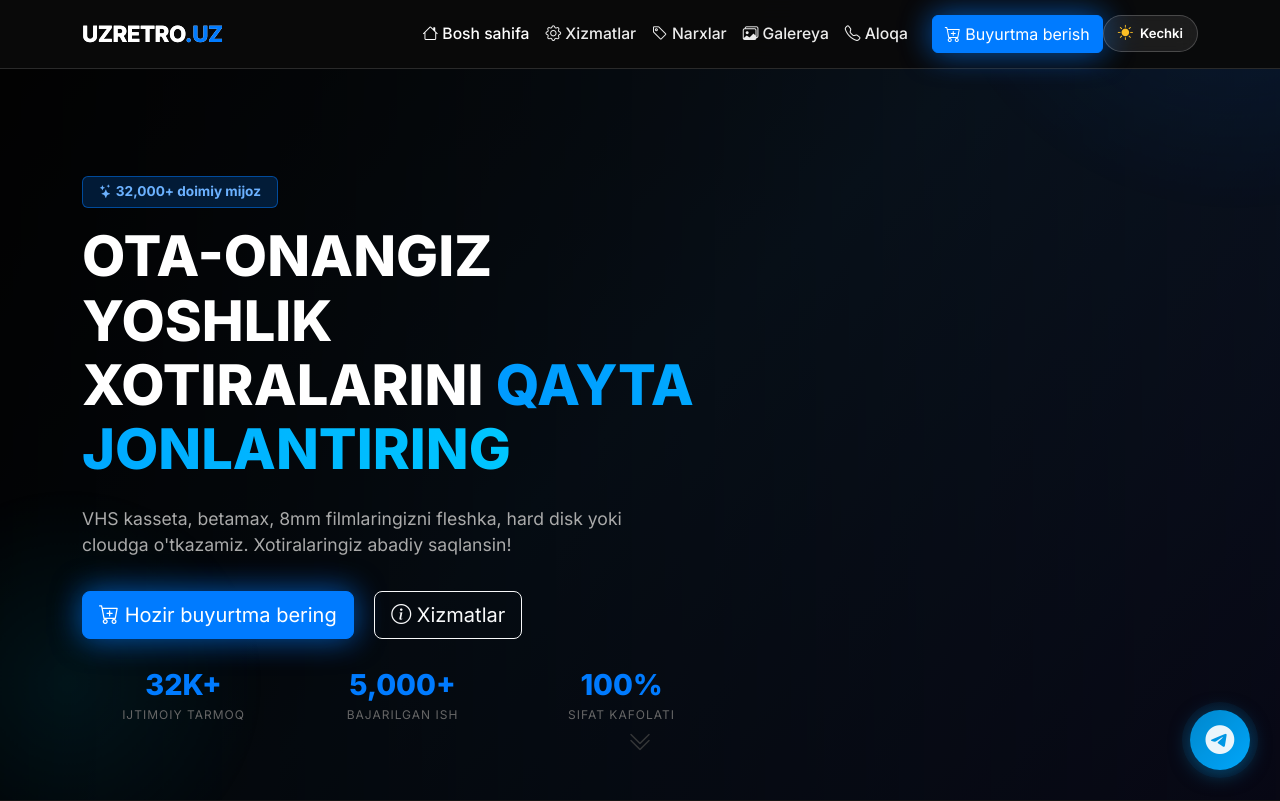
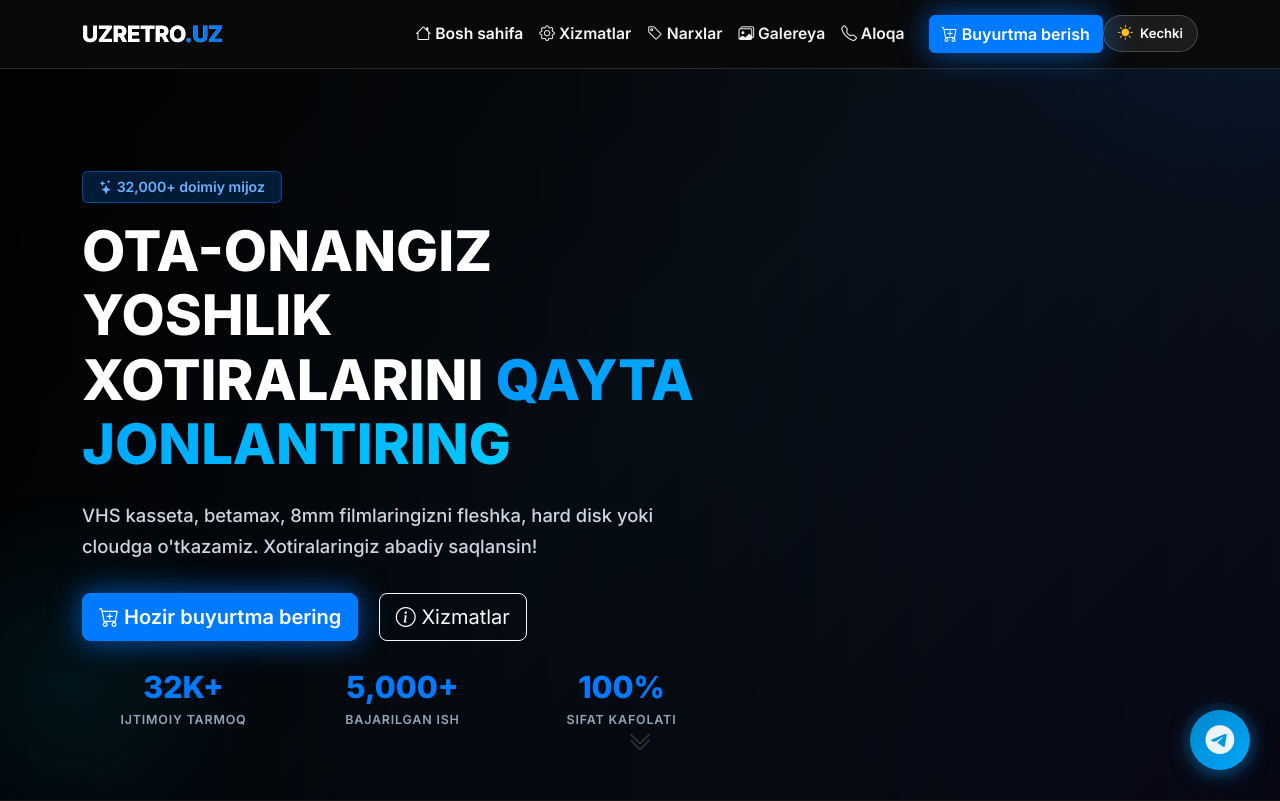
Before and after one commit to javoxirmahmudov012-coder/uzretro_uz, a Flask app: page / in a window 1280 px wide. Shown: the top 801 px of the page. Run offline with Flask 3, Linux system fonts and the light colour scheme.

Commit message:
Optimize font weights, contrast and legibility across navbar, hero, buttons and stats

```diff
--- a/static/css/style.css
+++ b/static/css/style.css
@@ -40,11 +40,11 @@ body {
 }
 .brand-dot { color: var(--primary); }
 .nav-link {
-    font-weight: 500;
+    font-weight: 600;
     color: #ffffff !important;
     font-size: 0.98rem;
     transition: all 0.2s ease;
-    opacity: 0.92;
+    opacity: 0.95;
 }
 .nav-link:hover {
     color: #38bdf8 !important;
@@ -55,6 +55,7 @@ body {
 .btn-glow {
     box-shadow: 0 0 20px rgba(0,123,255,0.4);
     transition: all 0.3s ease;
+    font-weight: 600;
 }
 .btn-glow:hover {
     box-shadow: 0 0 30px rgba(0,123,255,0.7);
@@ -63,6 +64,7 @@ body {
 .btn-primary {
     background: var(--primary);
     border-color: var(--primary);
+    font-weight: 600;
 }
 
 /* -------- FLASH MESSAGES -------- */
@@ -103,7 +105,7 @@ body {
     background: linear-gradient(to right, rgba(0,0,0,0.8) 0%, rgba(0,0,0,0.2) 100%);
 }
 .hero-content { position: relative; z-index: 1; padding-top: 100px; }
-.hero-badge .badge { font-size: 0.85rem; background: rgba(0,123,255,0.2) !important; border: 1px solid rgba(0,123,255,0.5); color: #6cb2ff; }
+.hero-badge .badge { font-size: 0.88rem; font-weight: 600; background: rgba(0,123,255,0.2) !important; border: 1px solid rgba(0,123,255,0.5); color: #6cb2ff; }
 .hero-title {
     font-size: clamp(2rem, 5vw, 3.5rem);
     font-weight: 800;
@@ -117,11 +119,11 @@ body {
     -webkit-text-fill-color: transparent;
     background-clip: text;
 }
-.hero-subtitle { font-size: 1.1rem; color: #aaa; max-width: 600px; margin-bottom: 2rem; }
+.hero-subtitle { font-size: 1.15rem; color: #cbd5e1; font-weight: 500; line-height: 1.65; max-width: 620px; margin-bottom: 2rem; }
 
 .stat-item { text-align: center; }
-.stat-num { display: block; font-size: 1.8rem; font-weight: 800; color: var(--primary); }
-.stat-label { display: block; font-size: 0.75rem; color: #666; text-transform: uppercase; letter-spacing: 1px; }
+.stat-num { display: block; font-size: 1.9rem; font-weight: 800; color: var(--primary); }
+.stat-label { display: block; font-size: 0.78rem; font-weight: 600; color: #94a3b8; text-transform: uppercase; letter-spacing: 0.8px; }
 
 .scroll-indicator {
     position: absolute;
```
Also changed, not shown: other parts of static/css/style.css (+34 -11 lines).
